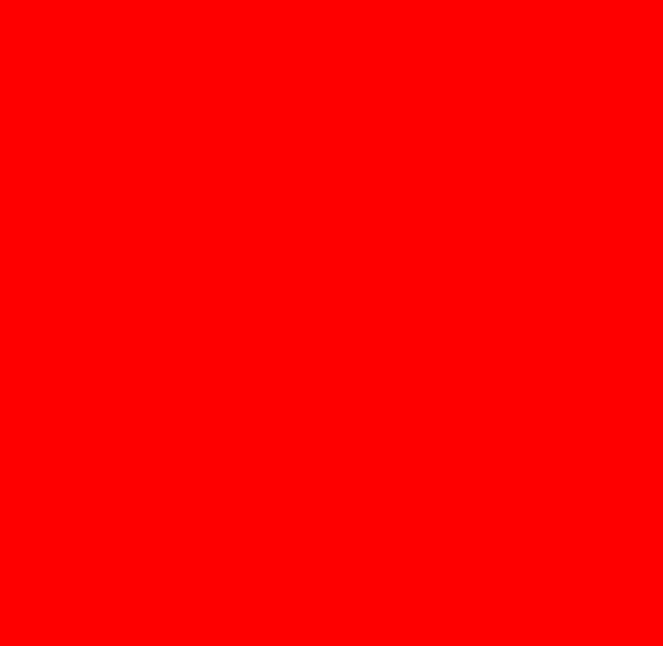
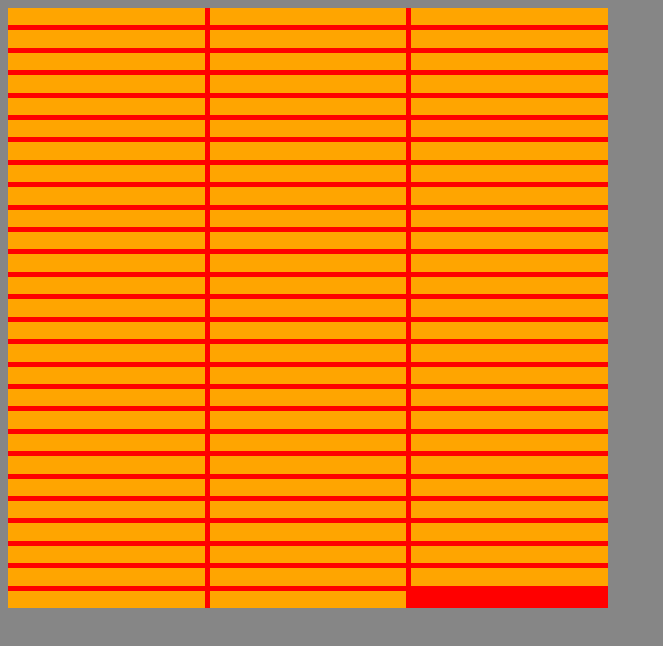
Before and after one commit to yhbe/battleShip, a website built with webpack: page src/index.html in a window 1280 px wide. Shown: the whole page, without its empty margins (0-663 px from the left). Built offline with nearby package versions, Linux system fonts and the light colour scheme.

Commit message:
working on rendering gameboard

```diff
--- a/src/index.html
+++ b/src/index.html
@@ -8,6 +8,6 @@
     <title>Document</title>
   </head>
   <body>
-    <div></div>
+    <div class="grid"></div>
   </body>
 </html>
--- a/src/index.js
+++ b/src/index.js
@@ -1,3 +1,13 @@
+import { Gameboard } from "./Components/gameboard";
 import "./style.css";
 
-const div = document.querySelector("div");
+function renderBoards() {
+  const div = document.querySelector("div");
+  let playerBoard = new Gameboard();
+  for (let elem of playerBoard.board) {
+    let squareDiv = document.createElement("div");
+    squareDiv.className = `${elem.slice(0, -1)} squareDiv`;
+    div.append(squareDiv);
+  }
+}
+renderBoards();
--- a/src/style.css
+++ b/src/style.css
@@ -1,3 +1,17 @@
 body{
+  background-color: rgb(134, 134, 134)
+}
+
+.grid{
+  display: grid;
+  height: 600px;
+  width: 600px;
   background-color: red;
+  grid-template-columns: 1fr 1fr 1fr;
+  gap: 5px;
 }
+
+.squareDiv{
+  background-color: orange;
+  font-size: 2rem;
+}
```
